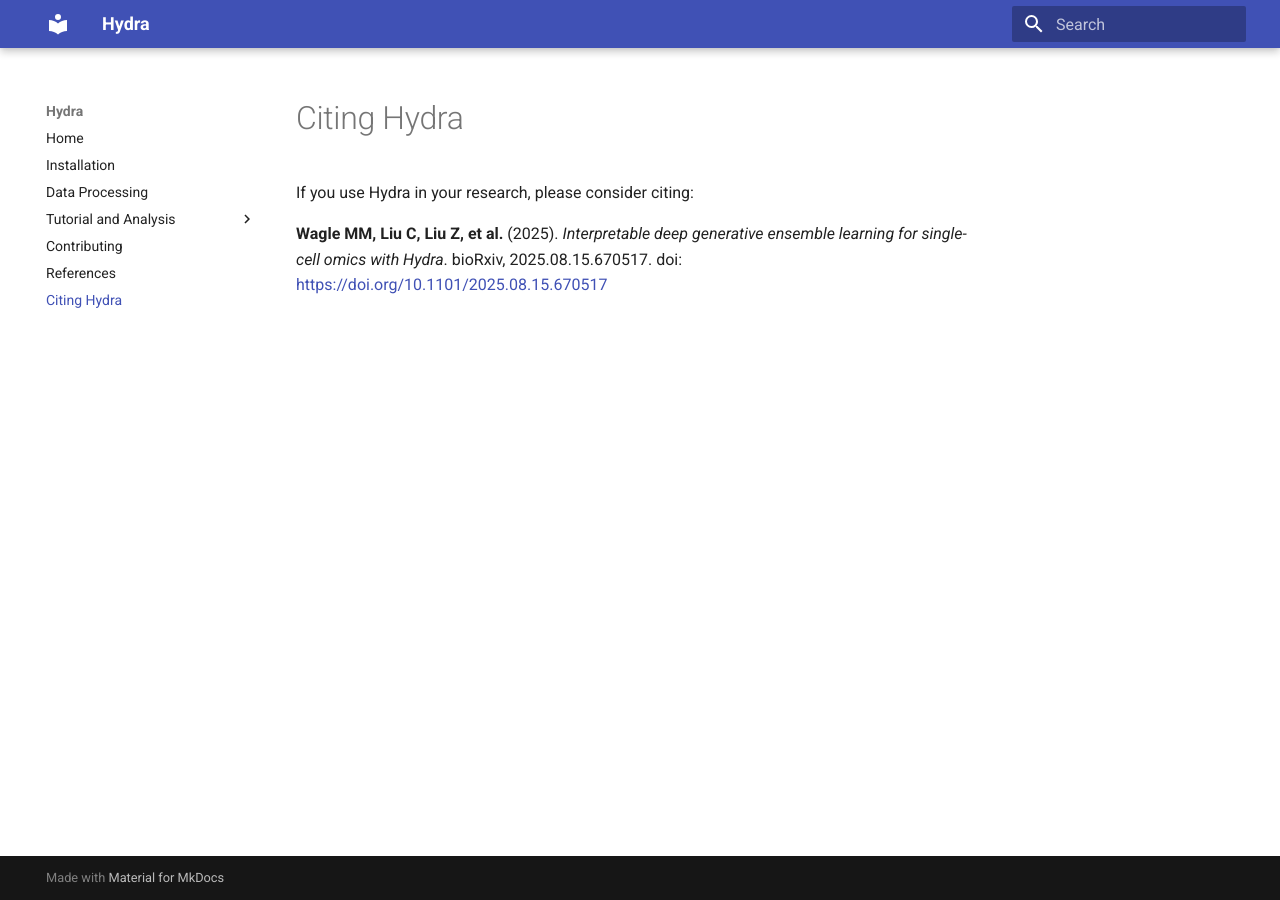
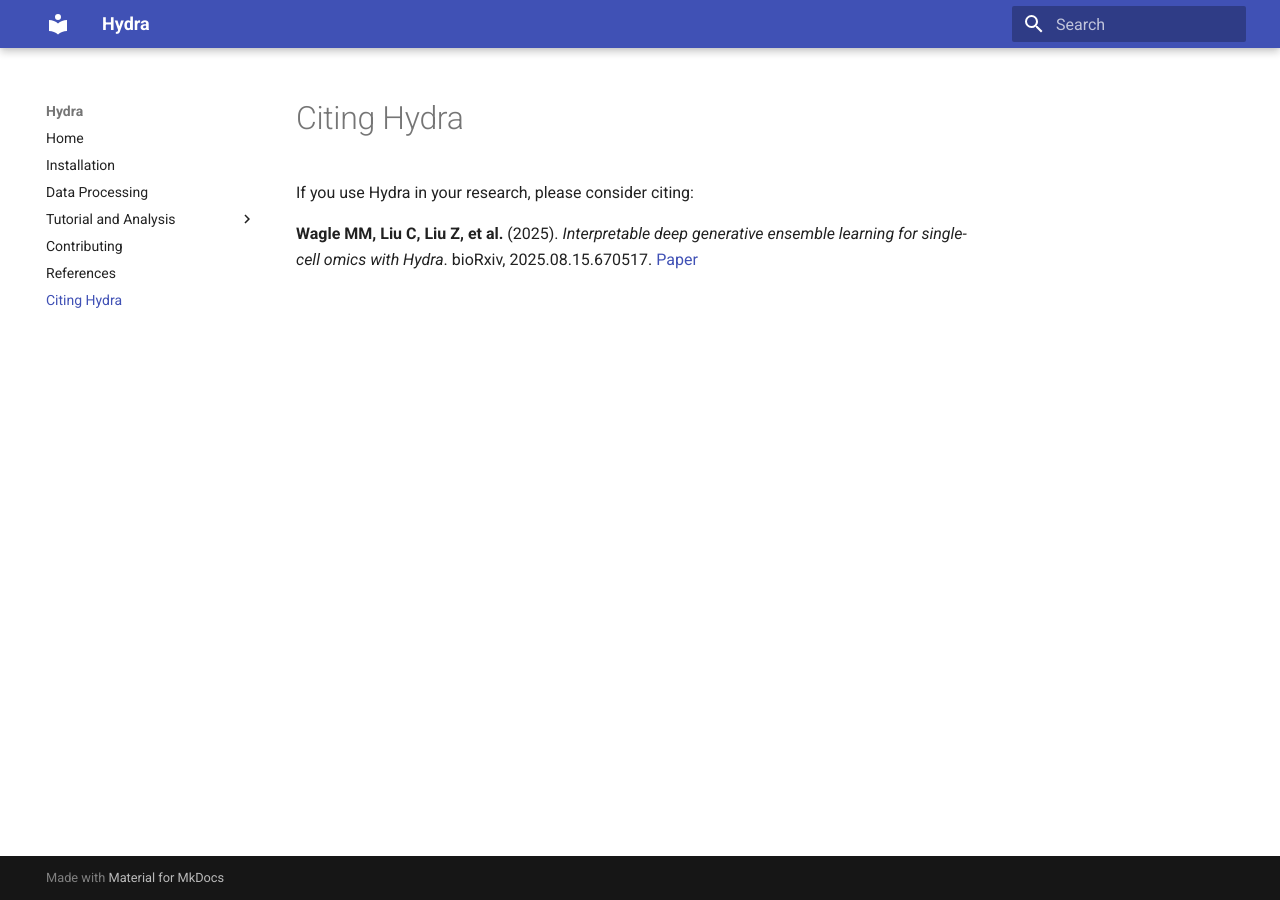
Before and after one commit to SydneyBioX/Hydra, an MkDocs documentation site: the page built from docs/citation.md, in a window 1280 px wide. Built offline with MkDocs 1.6.1 and Material for MkDocs 9.7.7, drawn with Linux system fonts in a browser that asks for light colours.

Commit message:
Update citation.md

```diff
--- a/docs/citation.md
+++ b/docs/citation.md
@@ -2,4 +2,4 @@
 
 If you use Hydra in your research, please consider citing:
 
-**Wagle MM, Liu C, Liu Z, et al.** (2025). *Interpretable deep generative ensemble learning for single-cell omics with Hydra*. bioRxiv, 2025.08.15.670517.  doi: [https://doi.org/10.1101/2025.08.15.670517](https://doi.org/10.1101/2025.08.15.670517)
+**Wagle MM, Liu C, Liu Z, et al.** (2025). *Interpretable deep generative ensemble learning for single-cell omics with Hydra*. bioRxiv, 2025.08.15.670517. [Paper](https://doi.org/10.1101/2025.08.15.670517)
```
